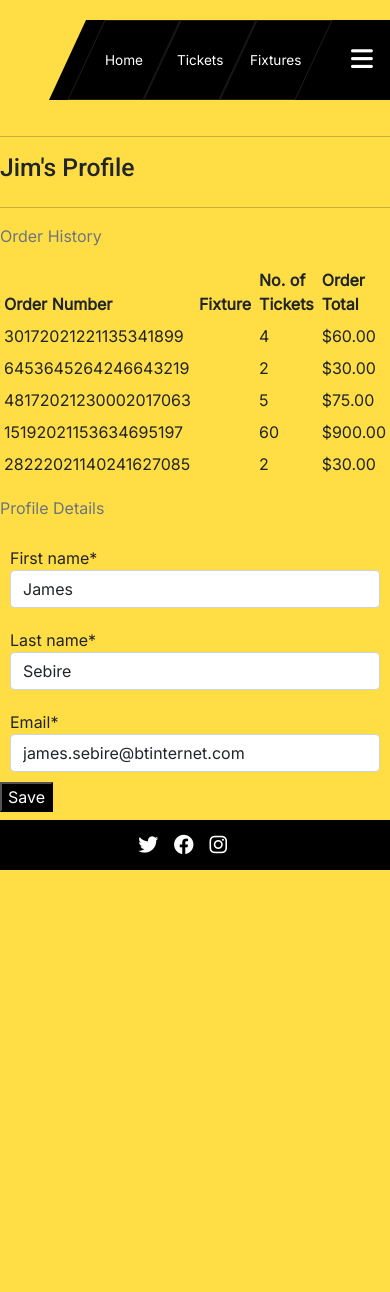
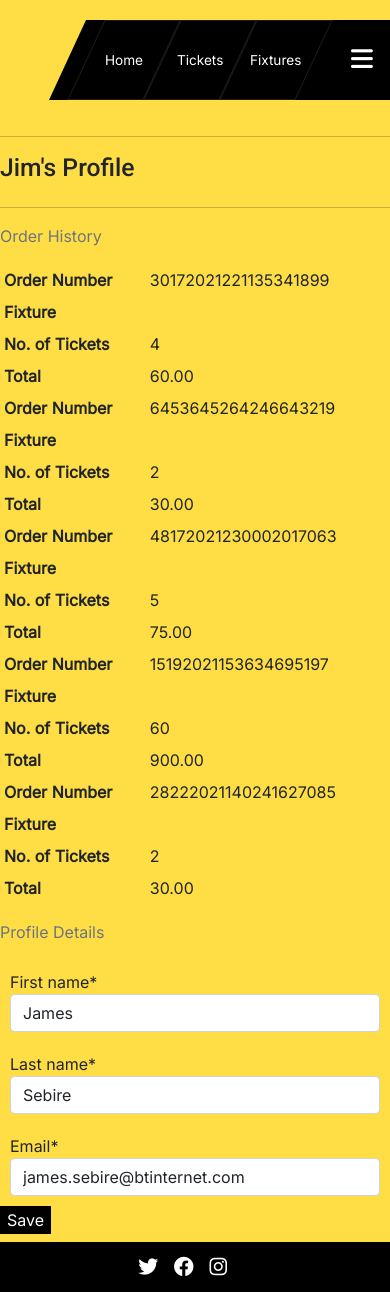
Before and after one commit to JamieS56/Milestone-Project-4, a Django app: page /profile/ in a window 390 px wide. Before the commit the page ends 870 px from the top, so only its background shows below. Run offline with Django 3.2, Linux system fonts and the light colour scheme; a user stored in the database is signed in; data comes from the database, SQL or seed files in the repository; data that the repository does not hold is empty; some libraries are stand-ins or nearby versions.

Commit message:
added a bit of stylling to the profile page on mobile.

```diff
--- a/messiankles/settings.py
+++ b/messiankles/settings.py
@@ -29,9 +29,7 @@ SECRET_KEY = os.environ.get('SECRET_KEY', '')
 # SECURITY WARNING: don't run with debug turned on in production!
 DEBUG = 'DEVELOPMENT' in os.environ
 
-
 ALLOWED_HOSTS = ['messi-ankles.herokuapp.com', 'localhost']
-
 
 # Application definition
 
--- a/profiles/static/profiles/css/profile.css
+++ b/profiles/static/profiles/css/profile.css
@@ -1,3 +1,6 @@
 .profile-content{
     justify-content: space-between;
 }
+#save-profile-btn{
+    border: 1px solid black;
+}
--- a/profiles/templates/profiles/profiles.html
+++ b/profiles/templates/profiles/profiles.html
@@ -31,19 +31,35 @@
                     <table class="table table-sm table-borderless">
                         <thead>
                             <tr>
-                                <th>Order Number</th>
-                                <th>Fixture</th>
-                                <th>No. of Tickets</th>
-                                <th>Order Total</th>
+                                <th class="d-none d-md-table-cell">Order Number</th>
+                                <th class="d-none d-md-table-cell">Fixture</th>
+                                <th class="d-none d-md-table-cell">No. of Tickets</th>
+                                <th class="d-none d-md-table-cell">Order Total</th>
                             </tr>
                         </thead>
                         <tbody>
                             {% for ticket in tickets %}
-                            <tr>
-                                <td>{{ ticket.ticket_id }}</td>
-                                <td>{{ ticket.fixture }}</td>
-                                <td>{{ ticket.number_of_tickets }}</td>
-                                <td>${{ ticket.price }}</td>
+                            <tr class="d-table-row d-md-none">
+                                <th colspan="2">Order Number</th>
+                                <td colspan="2" class='order-number'>{{ ticket.ticket_id }}</td>
+                            </tr>
+                            <tr class="d-table-row d-md-none">
+                                <th colspan="2">Fixture</th>
+                                <td colspan="2" class='order-number'>{{ ticket.fixture }}</td>
+                            </tr>
+                            <tr class="d-table-row d-md-none">
+                                <th colspan="2">No. of Tickets</th>
+                                <td colspan="2" class='order-number'>{{ ticket.number_of_tickets }}</td>
+                            </tr>
+                            <tr class="d-table-row d-md-none">
+                                <th colspan="2">Total</th>
+                                <td colspan="2" class='order-number'>{{ ticket.price }}</td>
+                            </tr>
+                            <tr class = "d-none d-md-table-row">
+                                <td class='order-number'>{{ ticket.ticket_id }}</td>
+                                <td class='fixture'>{{ ticket.fixture }}</td>
+                                <td class='number-of-tickets'>{{ ticket.number_of_tickets }}</td>
+                                <td class='price'>${{ ticket.price }}</td>
                             </tr>
                             {% endfor %}
                         </tbody>
@@ -57,7 +73,7 @@
                     {% for fields in form %}
                     {{ fields | as_crispy_field }}
                     {% endfor %}
-                    <button type='submit' class="custom-btn">Save</button>
+                    <button id="save-profile-btn" type='submit' class="custom-btn">Save</button>
                 </form>
             </div>
         </div>
--- a/static/css/base.css
+++ b/static/css/base.css
@@ -47,7 +47,7 @@ a{
 }
 .custom-btn:hover{
   color:black;
-  background-color: #ffde45;
+  background-color: #efc400;
   border: 1px solid black;
 }
 /* Club Badge Stylings */
```
